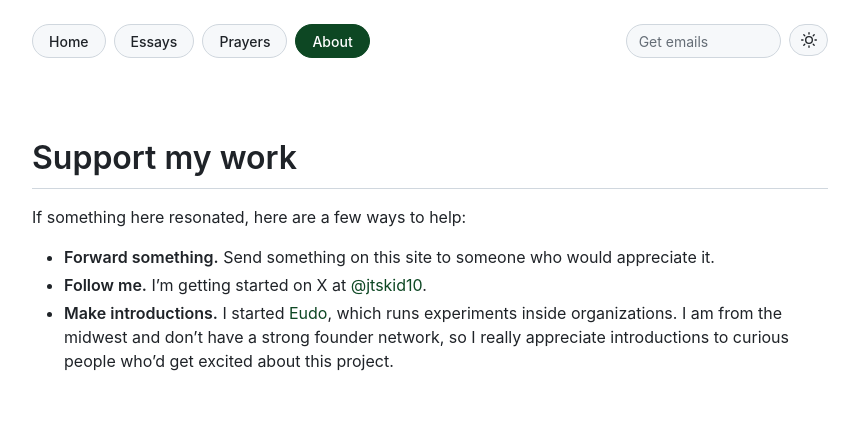
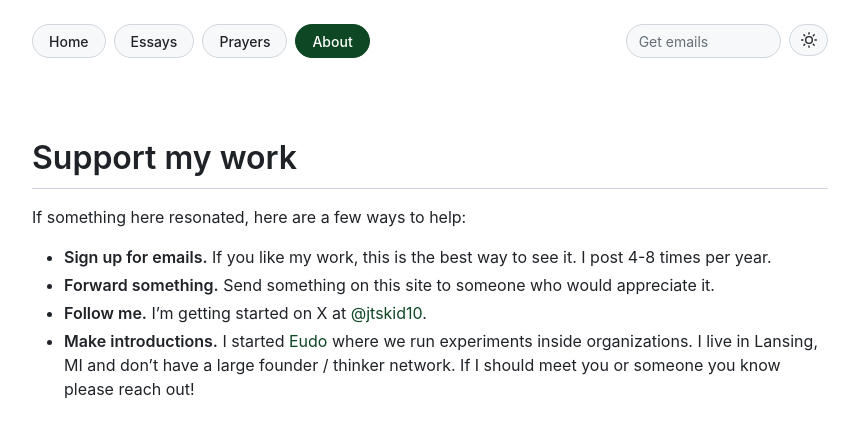
Before and after one commit to jack-t-skidmore/jack-t-skidmore.github.io, a Jekyll site: the page built from support.md, in a window 1280 px wide. Shown: the top 438 px of the page, without its empty margins (210-1069 px from the left). Built offline with Jekyll 4.4.1, drawn with Linux system fonts in a browser that asks for light colours.

Commit message:
support updates

```diff
--- a/support.md
+++ b/support.md
@@ -3,11 +3,12 @@ layout: page
 title: Support my work
 permalink: /support/
 nav_active: /about/
-description: "A few ways to support Jack's writing and work."
+description: "A few ways to support Jack's work."
 ---
 
 If something here resonated, here are a few ways to help:
 
+- **Sign up for emails.** If you like my work, this is the best way to see it. I post 4-8 times per year.
 - **Forward something.** Send something on this site to someone who would appreciate it.
 - **Follow me.** I'm getting started on X at [@jtskid10](https://x.com/jtskid10).
-- **Make introductions.** I started [Eudo](/projects/eudo/), which runs experiments inside organizations. I am from the midwest and don't have a strong founder network, so I really appreciate introductions to curious people who'd get excited about this project.
+- **Make introductions.** I started [Eudo](/projects/eudo/) where we run experiments inside organizations. I live in Lansing, MI and don't have a large founder / thinker network. If I should meet you or someone you know please reach out!
```
